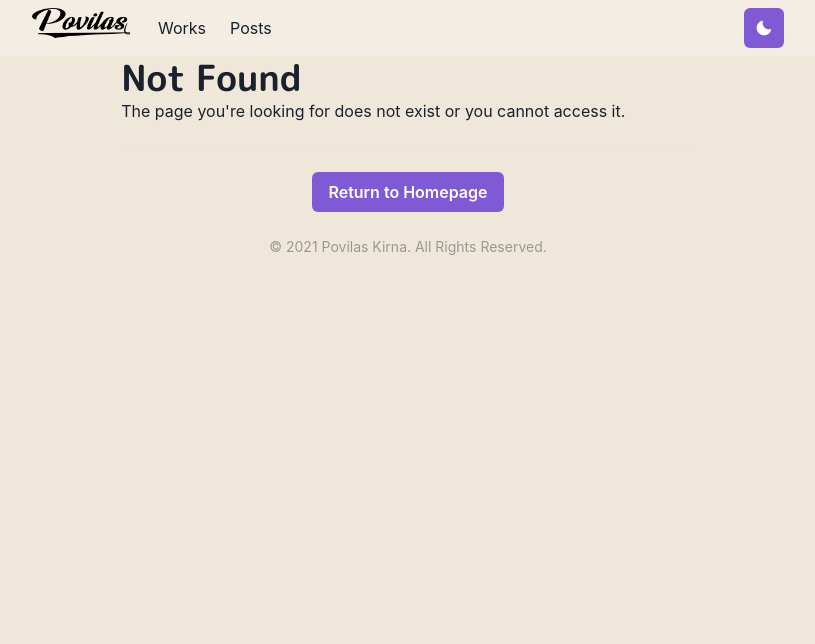
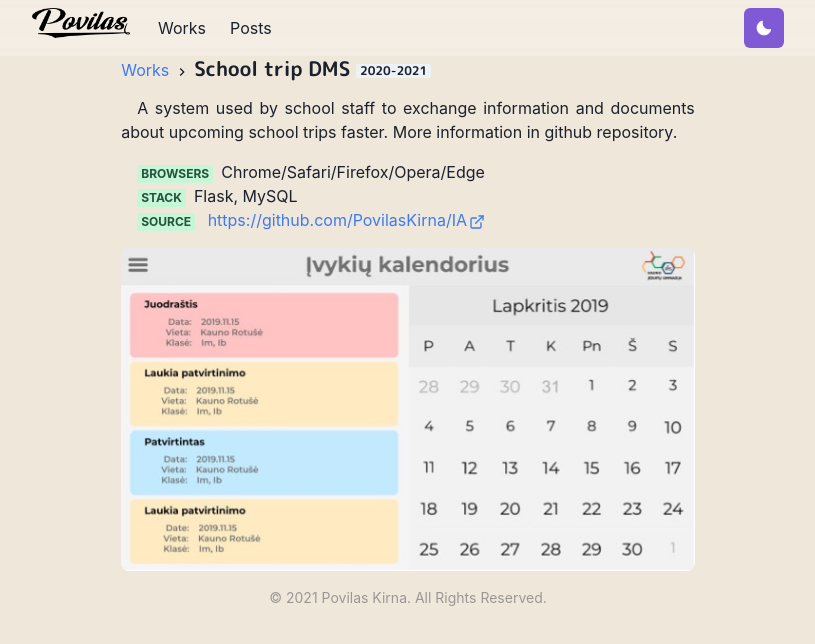
Before and after one commit to PovilasKirna/portfolio_website, a Next.js app: page /works/IA in a window 1280 px wide. Before the commit this address had no page. Shown: the top 644 px of the page, without its empty margins (232-1047 px from the left). Built offline with nearby package versions, Linux system fonts and the light colour scheme.

Commit message:
added IA work

```diff
--- /dev/null
+++ b/pages/works/IA.js
@@ -0,0 +1,44 @@
+import { Container, Badge, List, ListItem, Link } from "@chakra-ui/react";
+import { ExternalLinkIcon } from "@chakra-ui/icons";
+import { Title, WorkImage, Meta } from "../../components/work";
+import P from "../../components/paragraph";
+import Layout from "../../components/layouts/article";
+
+const Work = () => {
+	return (
+		<Layout title="Spotify Display">
+			<Container>
+				<Title>
+					School trip DMS <Badge>2020-2021</Badge>
+				</Title>
+				<P>
+					A system used by school staff to exchange information and documents
+					about upcoming school trips faster. More information in github
+					repository.
+				</P>
+
+				<List ml={4} my={4}>
+					<ListItem>
+						<Meta>Browsers</Meta>
+						<span>Chrome/Safari/Firefox/Opera/Edge</span>
+					</ListItem>
+					<ListItem>
+						<Meta>Stack</Meta>
+						<span>Flask, MySQL</span>
+					</ListItem>
+					<ListItem>
+						<Meta>Source</Meta>
+						<Link href="https://github.com/PovilasKirna/IA">
+							{" "}
+							https://github.com/PovilasKirna/IA
+							<ExternalLinkIcon mx="2px" />
+						</Link>
+					</ListItem>
+				</List>
+				<WorkImage src="/images/works/exIA.jpg" alt="IA example" />
+			</Container>
+		</Layout>
+	);
+};
+
+export default Work;
```
Also changed, not shown: pages/works.js (+8 -6 lines), public/images/works/exIA.jpg (added), public/images/works/thumbIA.jpg (added).
